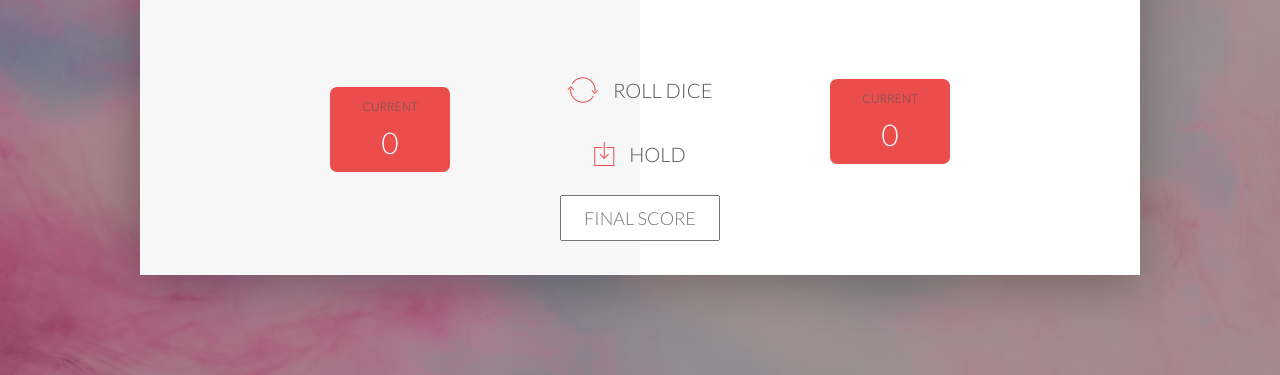
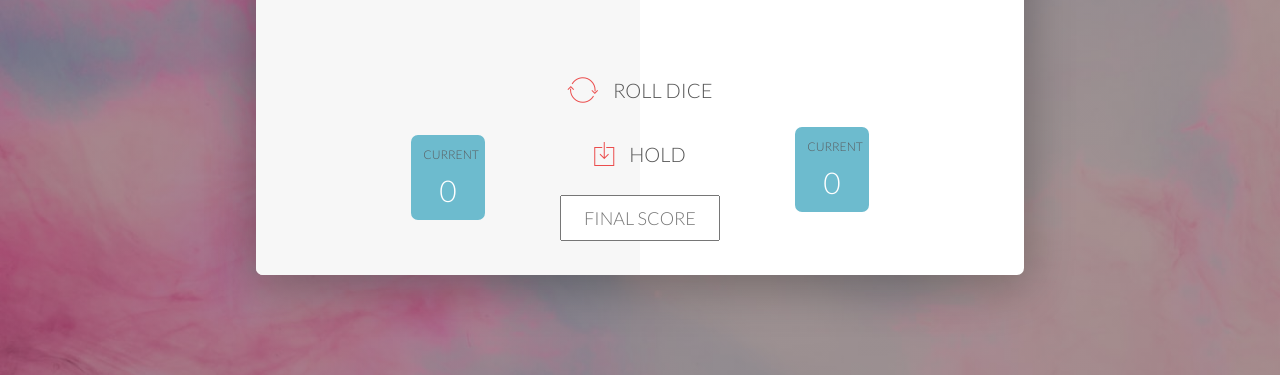
Before and after one commit to ZhanaJikia/Pig-Dice-Game, a plain HTML site: page index.html in a window 1280 px wide. Shown: the part 425-800 px from the top of the page. Drawn offline with nearby package versions, Linux system fonts and the light colour scheme.

Commit message:
little things changed

```diff
--- a/CSS/style.css
+++ b/CSS/style.css
@@ -10,7 +10,7 @@
     clear: both;
 }
 
-body {
+section {
     width: 100%;
     background-image: linear-gradient(rgba(62, 20, 20, 0.4), rgba(62, 20, 20, 0.4)), url(./imgs/back.jpg);
     background-size: cover;
@@ -23,7 +23,8 @@ body {
 }
 
 .wrapper {
-    width: 1000px;
+    width: 60%;
+    border-radius: 7px;
     position: absolute;
     top: 50%;
     left: 50%;
@@ -31,6 +32,10 @@ body {
     background-color: #fff;
     box-shadow: 0px 10px 50px rgba(0, 0, 0, 0.3);
     overflow: hidden;
+    -webkit-border-radius: 7px;
+    -moz-border-radius: 7px;
+    -ms-border-radius: 7px;
+    -o-border-radius: 7px;
 }
 
 .player-0-panel,
@@ -73,7 +78,7 @@ body {
 }
 
 .player-current-box {
-    background-color: #EB4D4D;
+    background-color: rgb(109, 187, 206);
     border-radius: 7px;
     color: #fff;
     width: 40%;
@@ -140,7 +145,7 @@ i {
 }
 
 .winner { background-color: #f7f7f7; }
-.winner .player-name { font-weight: 300; color: #EB4D4D; }
+.winner .player-name { font-weight: 300; color: rgb(115, 216, 84); }
 
 .final-score {
     position: absolute;
@@ -160,6 +165,10 @@ i {
     text-transform: uppercase;
 }
 
+.final-score:hover {
+    color: #EB4D4D;
+}
+
 *:focus {outline: none;}
 
 #dice-1 {top: 120px;}
--- a/index.html
+++ b/index.html
@@ -10,6 +10,7 @@
     </head>
 
     <body>
+        <section>
                 <div class="wrapper clearfix">
                         <div class="player-0-panel active">
                             <div class="player-name" id="name-0">Player 1</div>
@@ -39,6 +40,7 @@
                         <img src="./CSS/imgs/dice-3.png" alt="Dice" class="dice" id="dice-2">
 
                     </div>
+        </section>
 
         <script src="./app.js"></script>
     </body>
```
Also changed, not shown: app.js (+4 -11 lines). Lines whose indentation alone changed are shown as unchanged.
